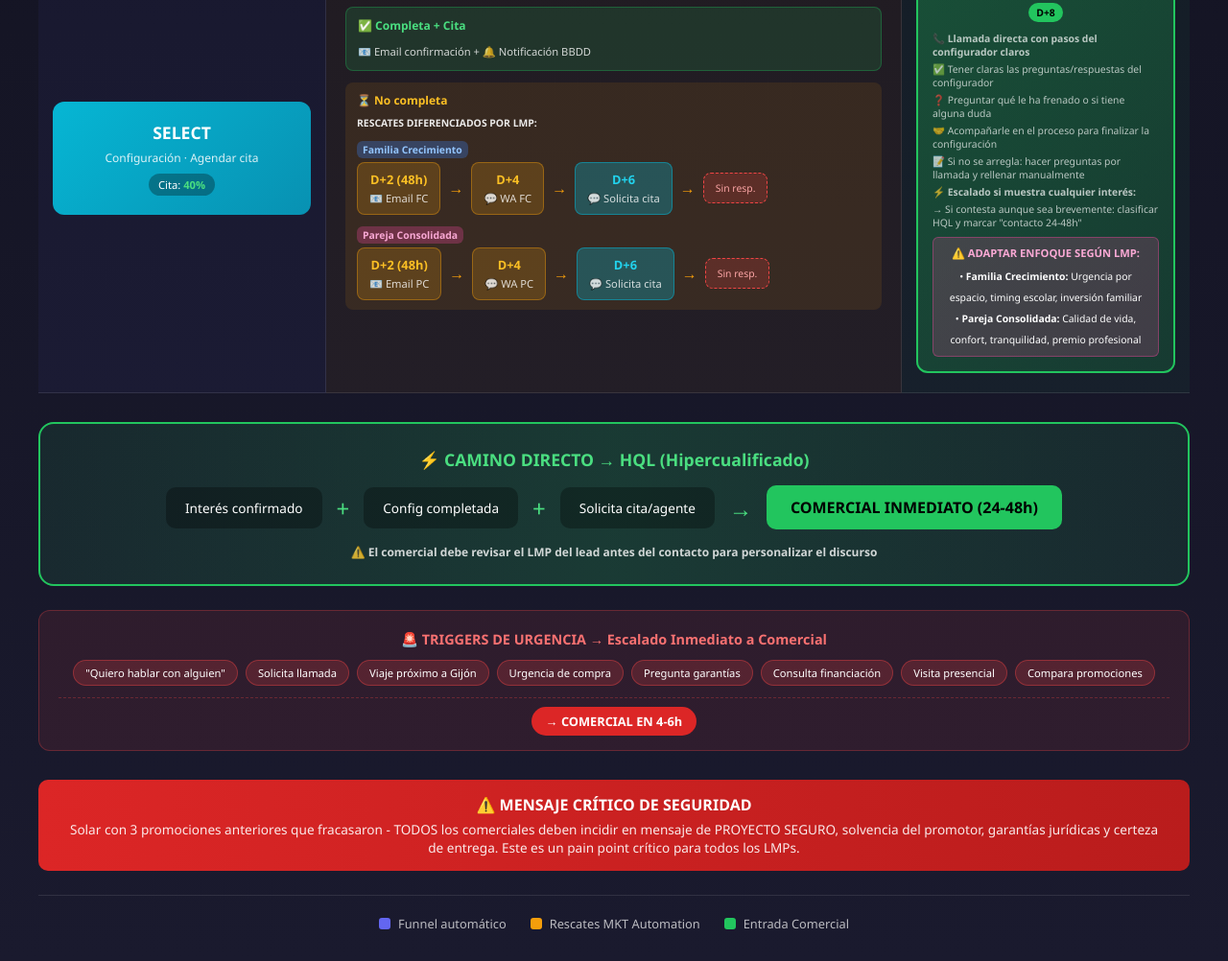
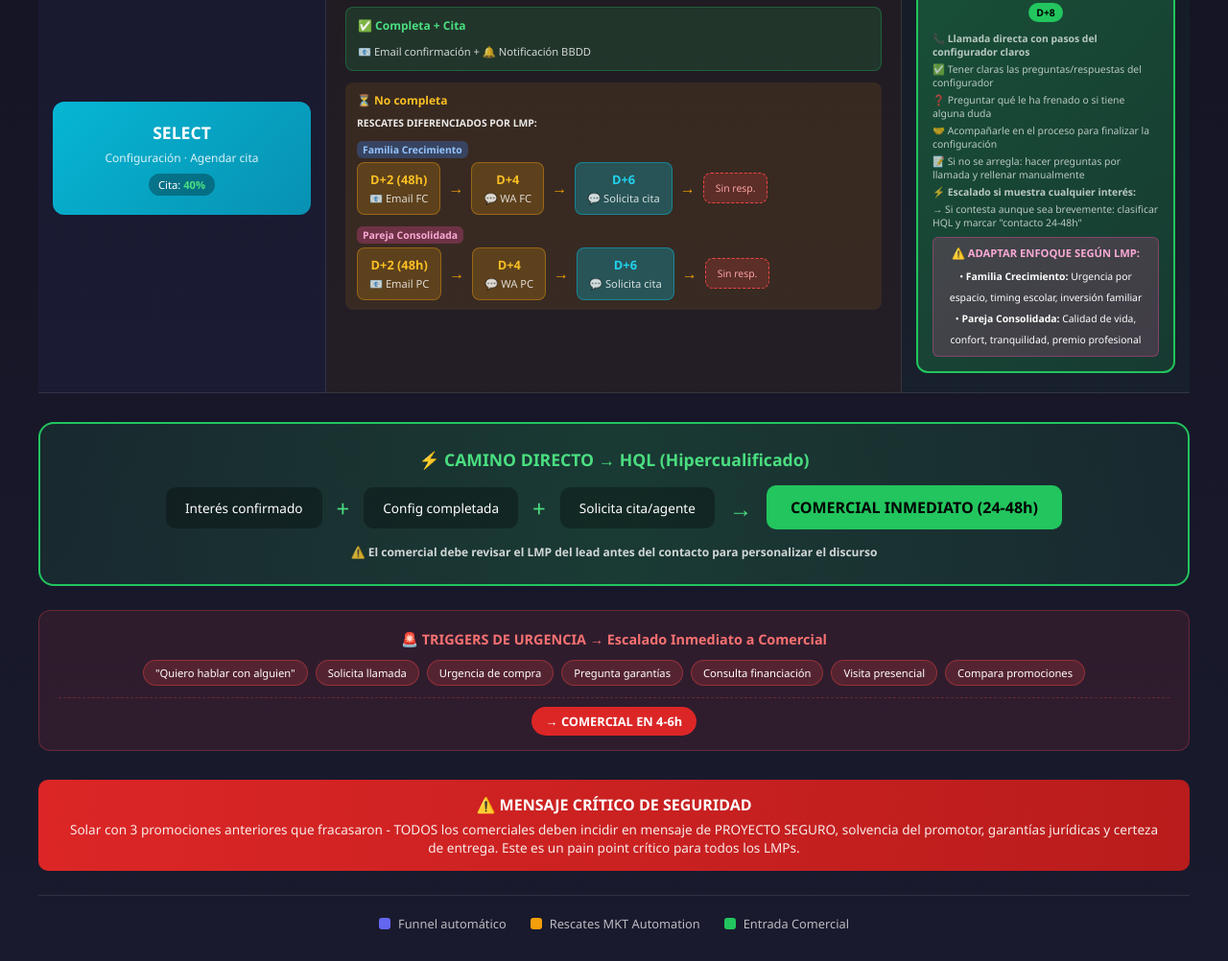
Before and after one commit to pbranaevoost/customer-journey-parquevega, a plain HTML site: page index.html in a window 1280 px wide. Shown: the part 1144-2146 px from the top of the page at 96% size. Drawn offline with Linux system fonts and the light colour scheme.

Commit message:
Actualización 1

```diff
--- a/index.html
+++ b/index.html
@@ -804,7 +804,6 @@
             <div class="urgency-triggers">
                 <span class="urgency-tag">"Quiero hablar con alguien"</span>
                 <span class="urgency-tag">Solicita llamada</span>
-                <span class="urgency-tag">Viaje próximo a Gijón</span>
                 <span class="urgency-tag">Urgencia de compra</span>
                 <span class="urgency-tag">Pregunta garantías</span>
                 <span class="urgency-tag">Consulta financiación</span>
```
